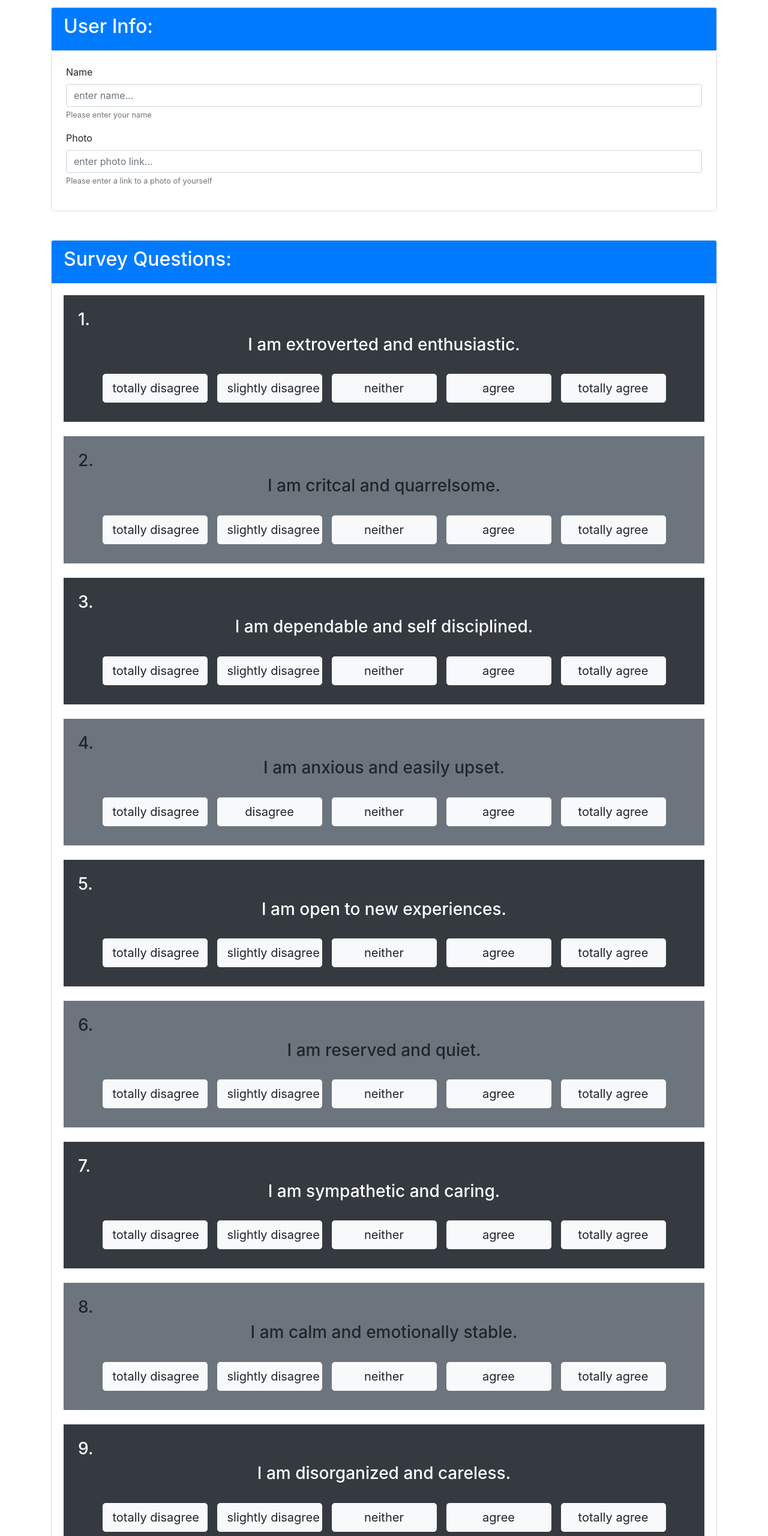
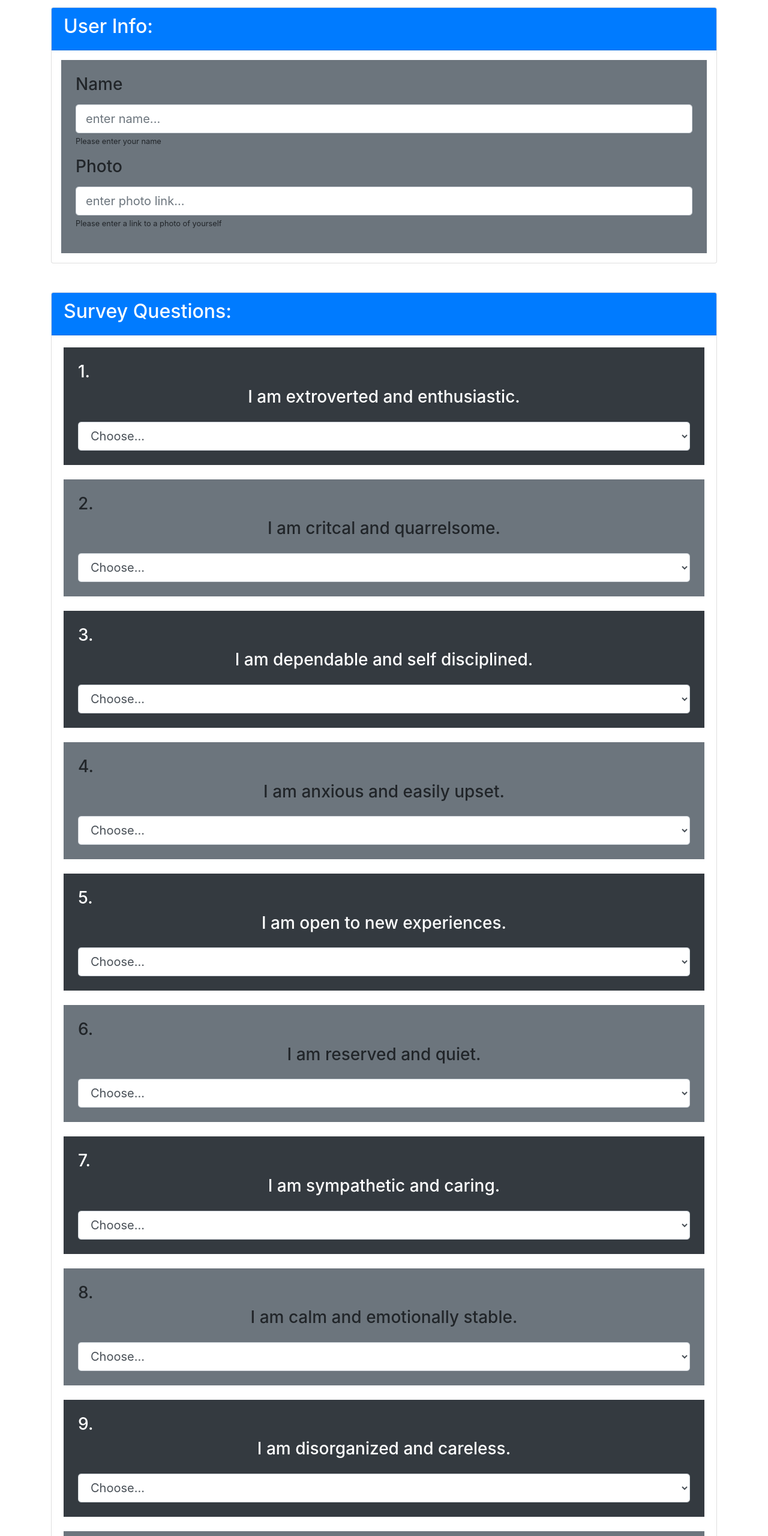
Before and after one commit to dfoster29/friend-finder, a website: page app/public/survey.html in a window 1280 px wide. Shown: the part 220-2780 px from the top of the page at 60% size. Drawn offline with nearby package versions, Linux system fonts and the light colour scheme.

Commit message:
user response sorting

```diff
--- a/app/public/survey.html
+++ b/app/public/survey.html
@@ -25,19 +25,18 @@
       <div class="card-header bg-primary">
         <h2 class="text-white">User Info:</h2>
       </div>
-      <div class="p-4">
+      <div class="bg-secondary p-4 m-3">
         <form>
           <div class="form-group">
-            <label for="userName">Name</label>
-            <input type="text" class="form-control" id="user-name" placeholder="enter name...">
-            <small id="nameHelp" class="form-text text-muted">Please enter your name</small>
+            <label for="userName"><h3>Name</h3></label>
+            <input type="text" class="form-control form-control-lg" id="user-name" placeholder="enter name...">
+            <small id="nameHelp" class="form-text">Please enter your name</small>
           </div>
           <div class="form-group">
-            <label for="userPhoto">Photo</label>
-            <input type="text" class="form-control" id="user-photo" placeholder="enter photo link...">
-            <small id="nameHelp" class="form-text text-muted">Please enter a link to a photo of yourself</small>
+            <label for="userPhoto"><h3>Photo</h3></label>
+            <input type="text" class="form-control form-control-lg" id="user-photo" placeholder="enter photo link...">
+            <small id="nameHelp" class="form-text">Please enter a link to a photo of yourself</small>
           </div>
-          <!-- <button type="submit" class="btn btn-primary">Submit</button> -->
         </form>
       </div>
 
@@ -52,151 +51,139 @@
         <div class="mb-4 bg-dark p-4">
           <h3 class="text-white">1.</h3>
           <h3 class="mb-4 text-center text-white" id="questions">I am extroverted and enthusiastic.</h3>
-          <div class="row justify-content-md-center" id="question-one">
-            <button class="btn btn-lg btn-light col-md-2 m-2" value="1">totally disagree</button>
-            <button class="btn btn-lg btn-light col-md-2 m-2" value="2">slightly disagree</button>
-            <button class="btn btn-lg btn-light col-md-2 m-2" value="3">neither</button>
-            <button class="btn btn-lg btn-light col-md-2 m-2" value="4">agree</button>
-            <button class="btn btn-lg btn-light col-md-2 m-2" value="5">totally agree</button>
-          </div>
+          <select class="form-control form-control-lg" id="question-1">
+            <option disabled selected>Choose...</option>
+            <option value="1">completely agree</option>
+            <option value="2">partially agree</option>
+            <option value="3">neither agree or disagree</option>
+            <option value="4">partially disagree</option>
+            <option value="5">completely disagree</option>
+          </select>
         </div>
 
         <div class="mb-4 bg-secondary p-4">
           <h3>2.</h3>
           <h3 class="mb-4 text-center" id="questions">I am critcal and quarrelsome.</h3>
-          <div class="row justify-content-md-center" id="question-two">
-            <button class="btn btn-lg btn-light col-md-2 m-2" value="1">totally disagree</button>
-            <button class="btn btn-lg btn-light col-md-2 m-2" value="2">slightly disagree</button>
-            <button class="btn btn-lg btn-light col-md-2 m-2" value="3">neither</button>
-            <button class="btn btn-lg btn-light col-md-2 m-2" value="4">agree</button>
-            <button class="btn btn-lg btn-light col-md-2 m-2" value="5">totally agree</button>
-          </div>
+          <select class="form-control form-control-lg" id="question-2">
+            <option disabled selected>Choose...</option>
+            <option value="1">completely agree</option>
+            <option value="2">partially agree</option>
+            <option value="3">neither agree or disagree</option>
+            <option value="4">partially disagree</option>
+            <option value="5">completely disagree</option>
+          </select>
         </div>
 
         <div class="mb-4 bg-dark p-4">
           <h3 class="text-white">3.</h3>
           <h3 class="mb-4 text-center text-white" id="questions">I am dependable and self disciplined.</h3>
-          <div class="row justify-content-md-center" id="question-three">
-            <button class="btn btn-lg btn-light col-md-2 m-2" value="1">totally disagree</button>
-            <button class="btn btn-lg btn-light col-md-2 m-2" value="2">slightly disagree</button>
-            <button class="btn btn-lg btn-light col-md-2 m-2" value="3">neither</button>
-            <button class="btn btn-lg btn-light col-md-2 m-2" value="4">agree</button>
-            <button class="btn btn-lg btn-light col-md-2 m-2" value="5">totally agree</button>
-          </div>
+          <select class="form-control form-control-lg" id="question-3">
+            <option disabled selected>Choose...</option>
+            <option value="1">completely agree</option>
+            <option value="2">partially agree</option>
+            <option value="3">neither agree or disagree</option>
+            <option value="4">partially disagree</option>
+            <option value="5">completely disagree</option>
+          </select>
         </div>
 
         <div class="mb-4 bg-secondary p-4">
           <h3>4.</h3>
           <h3 class="mb-4 text-center" id="questions">I am anxious and easily upset.</h3>
-          <div class="row justify-content-md-center" id="question-four">
-            <button class="btn btn-lg btn-light col-md-2 m-2" value="1">totally disagree</button>
-            <button class="btn btn-lg btn-light col-md-2 m-2" value="2">disagree</button>
-            <button class="btn btn-lg btn-light col-md-2 m-2" value="3">neither</button>
-            <button class="btn btn-lg btn-light col-md-2 m-2" value="4">agree</button>
-            <button class="btn btn-lg btn-light col-md-2 m-2" value="5">totally agree</button>
-          </div>
+          <select class="form-control form-control-lg" id="question-4">
+            <option disabled selected>Choose...</option>
+            <option value="1">completely agree</option>
+            <option value="2">partially agree</option>
+            <option value="3">neither agree or disagree</option>
+            <option value="4">partially disagree</option>
+            <option value="5">completely disagree</option>
+          </select>
         </div>
 
         <div class="mb-4 bg-dark p-4">
           <h3 class="text-white">5.</h3>
           <h3 class="mb-4 text-center text-white" id="questions">I am open to new experiences.</h3>
-          <div class="row justify-content-md-center" id="question-five">
-            <button class="btn btn-lg btn-light col-md-2 m-2" value="1">totally disagree</button>
-            <button class="btn btn-lg btn-light col-md-2 m-2" value="2">slightly disagree</button>
-            <button class="btn btn-lg btn-light col-md-2 m-2" value="3">neither</button>
-            <button class="btn btn-lg btn-light col-md-2 m-2" value="4">agree</button>
-            <button class="btn btn-lg btn-light col-md-2 m-2" value="5">totally agree</button>
-          </div>
+          <select class="form-control form-control-lg" id="question-5">
+            <option disabled selected>Choose...</option>
+            <option value="1">completely agree</option>
+            <option value="2">partially agree</option>
+            <option value="3">neither agree or disagree</option>
+            <option value="4">partially disagree</option>
+            <option value="5">completely disagree</option>
+          </select>
         </div>
 
         <div class="mb-4 bg-secondary p-4">
           <h3>6.</h3>
           <h3 class="mb-4 text-center" id="questions">I am reserved and quiet.</h3>
-          <div class="row justify-content-md-center" id="question-six">
-            <button class="btn btn-lg btn-light col-md-2 m-2" value="1">totally disagree</button>
-            <button class="btn btn-lg btn-light col-md-2 m-2" value="2">slightly disagree</button>
-            <button class="btn btn-lg btn-light col-md-2 m-2" value="3">neither</button>
-            <button class="btn btn-lg btn-light col-md-2 m-2" value="4">agree</button>
-            <button class="btn btn-lg btn-light col-md-2 m-2" value="5">totally agree</button>
-          </div>
+          <select class="form-control form-control-lg" id="question-6">
+            <option disabled selected>Choose...</option>
+            <option value="1">completely agree</option>
+            <option value="2">partially agree</option>
+            <option value="3">neither agree or disagree</option>
+            <option value="4">partially disagree</option>
+            <option value="5">completely disagree</option>
+          </select>
         </div>
 
         <div class="mb-4 bg-dark p-4">
           <h3 class="text-white">7.</h3>
           <h3 class="mb-4 text-center text-white" id="questions">I am sympathetic and caring.</h3>
-          <div class="row justify-content-md-center" id="question-seven">
-            <button class="btn btn-lg btn-light col-md-2 m-2" value="1">totally disagree</button>
-            <button class="btn btn-lg btn-light col-md-2 m-2" value="2">slightly disagree</button>
-            <button class="btn btn-lg btn-light col-md-2 m-2" value="3">neither</button>
-            <button class="btn btn-lg btn-light col-md-2 m-2" value="4">agree</button>
-            <button class="btn btn-lg btn-light col-md-2 m-2" value="5">totally agree</button>
-          </div>
+          <select class="form-control form-control-lg" id="question-7">
+            <option disabled selected>Choose...</option>
+            <option value="1">completely agree</option>
+            <option value="2">partially agree</option>
+            <option value="3">neither agree or disagree</option>
+            <option value="4">partially disagree</option>
+            <option value="5">completely disagree</option>
+          </select>
         </div>
 
         <div class="mb-4 bg-secondary p-4">
           <h3>8.</h3>
           <h3 class="mb-4 text-center" id="questions">I am calm and emotionally stable.</h3>
-          <div class="row justify-content-md-center" id="question-eight">
-            <button class="btn btn-lg btn-light col-md-2 m-2" value="1">totally disagree</button>
-            <button class="btn btn-lg btn-light col-md-2 m-2" value="2">slightly disagree</button>
-            <button class="btn btn-lg btn-light col-md-2 m-2" value="3">neither</button>
-            <button class="btn btn-lg btn-light col-md-2 m-2" value="4">agree</button>
-            <button class="btn btn-lg btn-light col-md-2 m-2" value="5">totally agree</button>
-          </div>
+          <select class="form-control form-control-lg" id="question-8">
+            <option disabled selected>Choose...</option>
+            <option value="1">completely agree</option>
+            <option value="2">partially agree</option>
+            <option value="3">neither agree or disagree</option>
+            <option value="4">partially disagree</option>
+            <option value="5">completely disagree</option>
+          </select>
         </div>
 
         <div class="mb-4 bg-dark p-4">
           <h3 class="text-white">9.</h3>
           <h3 class="mb-4 text-center text-white" id="questions">I am disorganized and careless.</h3>
-          <div class="row justify-content-md-center" id="question-nine">
-            <button class="btn btn-lg btn-light col-md-2 m-2" value="1">totally disagree</button>
-            <button class="btn btn-lg btn-light col-md-2 m-2" value="2">slightly disagree</button>
-            <button class="btn btn-lg btn-light col-md-2 m-2" value="3">neither</button>
-            <button class="btn btn-lg btn-light col-md-2 m-2" value="4">agree</button>
-            <button class="btn btn-lg btn-light col-md-2 m-2" value="5">totally agree</button>
-          </div>
+          <select class="form-control form-control-lg" id="question-9">
+            <option disabled selected>Choose...</option>
+            <option value="1">completely agree</option>
+            <option value="2">partially agree</option>
+            <option value="3">neither agree or disagree</option>
+            <option value="4">partially disagree</option>
+            <option value="5">completely disagree</option>
+          </select>
         </div>
 
         <div class="mb-4 bg-secondary p-4">
           <h3>10.</h3>
-          <h3 class="mb-4 text-center" id="questions">I am extroverted and enthusiastic.</h3>
-          <div class="row justify-content-md-center" id="question-ten">
-            <button class="btn btn-lg btn-light col-md-2 m-2" value="1">totally disagree</button>
-            <button class="btn btn-lg btn-light col-md-2 m-2" value="2">slightly disagree</button>
-            <button class="btn btn-lg btn-light col-md-2 m-2" value="3">neither</button>
-            <button class="btn btn-lg btn-light col-md-2 m-2" value="4">agree</button>
-            <button class="btn btn-lg btn-light col-md-2 m-2" value="5">totally agree</button>
-          </div>
+          <h3 class="mb-4 text-center" id="questions">I see myself as conventional, uncreative.</h3>
+          <select class="form-control form-control-lg" id="question-10">
+            <option disabled selected>Choose...</option>
+            <option value="1">completely agree</option>
+            <option value="2">partially agree</option>
+            <option value="3">neither agree or disagree</option>
+            <option value="4">partially disagree</option>
+            <option value="5">completely disagree</option>
+          </select>
         </div>
 
-        <div class="row justify-content-md-center">
-          <button id="submit" type="button" class="btn btn-lg btn-primary" data-toggle="modal" data-target="#exampleModalCenter">
+        <div class="row justify-content-center">
+          <button id="submit" type="button" class="btn btn-lg btn-primary">
             submit survey
           </button>
         </div>
 
-      </div>
-    </div>
-  </div>
-
-
-  <!-- Modal -->
-  <div class="modal fade" id="modal-1" tabindex="-1" role="dialog" aria-labelledby="exampleModalCenterTitle" aria-hidden="true">
-    <div class="modal-dialog modal-dialog-centered" role="document">
-      <div class="modal-content">
-        <div class="modal-header">
-          <h5 class="modal-title" id="exampleModalCenterTitle">Modal title</h5>
-          <button type="button" class="close" data-dismiss="modal" aria-label="Close">
-            <span aria-hidden="true">&times;</span>
-          </button>
-        </div>
-        <div class="modal-body">
-          ...
-        </div>
-        <div class="modal-footer">
-          <button type="button" class="btn btn-secondary" data-dismiss="modal">Close</button>
-          <button type="button" class="btn btn-primary">Save changes</button>
-        </div>
       </div>
     </div>
   </div>
@@ -209,32 +196,27 @@
     $('#submit').on('click', function (event) {
       event.preventDefault();
       // store user survey inputs
-      var userInput = {
+
+      var userAnswers = {
         name: $('#user-name').val().trim(),
         photo: $('#user-photo').val().trim(),
         scores: [
-          $("#question-one").val(),
-          $("#question-two").val(),
-          $("#question-three").val(),
-          $("question-four").val(),
-          $("question-five").val(),
-          $("question-six").val(),
-          $("question-seven").val(),
-          $("question-eight").val(),
-          $("question-nine").val(),
-          $("question-ten").val()
+          $("#question-1").val(),
+          $("#question-2").val(),
+          $("#question-3").val(),
+          $("#question-4").val(),
+          $("#question-5").val(),
+          $("#question-6").val(),
+          $("#question-7").val(),
+          $("#question-8").val(),
+          $("#question-9").val(),
+          $("#question-10").val()
         ]
       };
-      console.log('userInput = ' + JSON.stringify(userInput));
-      // add userInput to friendDataArr
-      $.post("/api/friends", userInput)
-        .done(function (data) {
+      console.log("userAnswers = " + JSON.stringify(userAnswers));
+      // add user to friendDataArr
+      $.post("/api/friends", userAnswers);
 
-          $("#match-name").html(data.matchName);
-          $("#match-image").attr("src", data.matchImage);
-          // Pop open the modal dialog
-          $('#modal-1').modal('open');
-        });
     });
   </script>
 
```
Also changed, not shown: app/data/friends.js (+4 -20 lines), app/public/app.js (deleted, +0 -30 lines), app/public/home.html (+14 -11 lines), app/routes/apiRoutes.js (+29 -12 lines), README.md.
